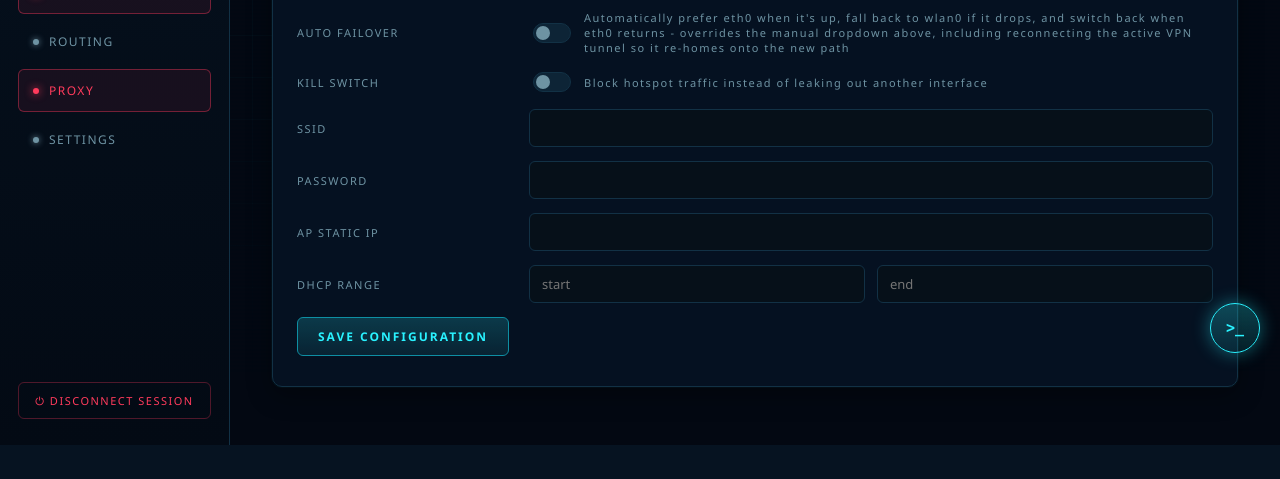
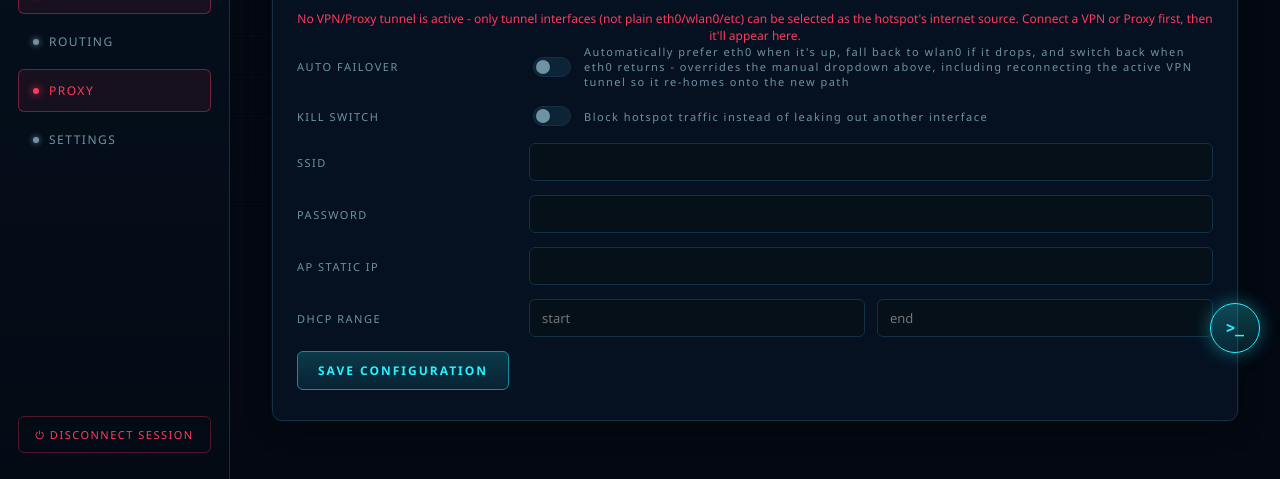
Before and after one commit to PantherDecode/PantherPi-VPN-Hotspot, a Python web app: template templates/hotspot.html in a window 1280 px wide. Shown: the part 427-906 px from the top of the page. Before the commit the page ends 872 px from the top, so only its background shows below. Run offline with Jinja, Linux system fonts and the light colour scheme; the template is opened without the code that fills it, so the values that code supplies are empty.

Commit message:
Restrict hotspot uplink dropdown to tunnel interfaces only
The UPLINK INTERFACE selector on the Hotspot page no longer offers
plain physical interfaces (eth0/wlan0/etc) - only active VPN/Proxy
tunnel interfaces are selectable, so the UI itself can't be used to
route hotspot traffic through a direct, unencrypted connection.

```diff
--- a/templates/hotspot.html
+++ b/templates/hotspot.html
@@ -41,6 +41,13 @@
         {% endfor %}
       </select>
     </div>
+    {% if not uplink_choices %}
+    <div class="login-error">
+      No VPN/Proxy tunnel is active - only tunnel interfaces (not plain eth0/wlan0/etc) can be
+      selected as the hotspot's internet source. Connect a VPN or Proxy first, then it'll appear
+      here.
+    </div>
+    {% endif %}
     <div class="field-row">
       <label>AUTO FAILOVER</label>
       <label class="switch">
```
Also changed, not shown: app.py (+7 -1 lines).
